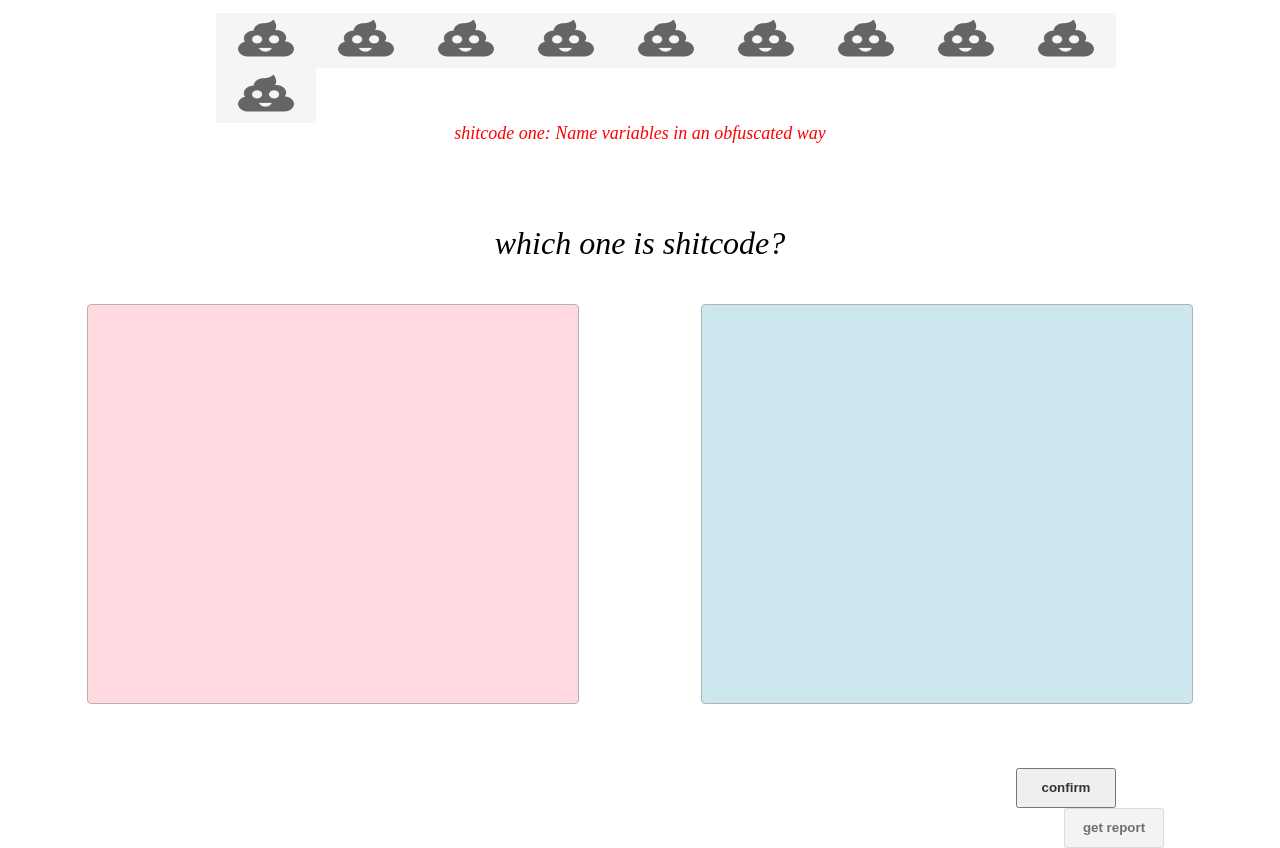
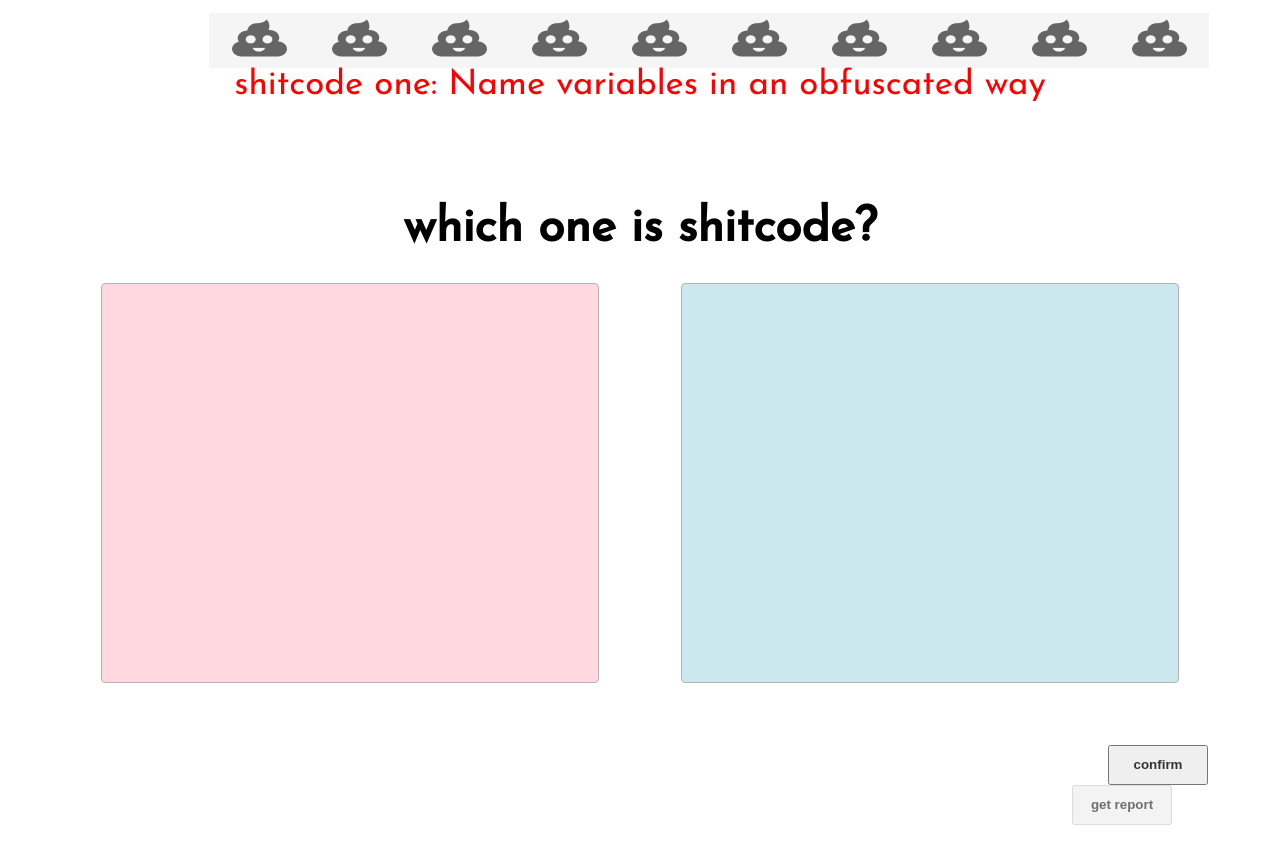
Before and after one commit to xiangzhennan/shitcode-web, an Angular app in the folder shitcode/: page /question in a window 1280 px wide. Shown: the top 848 px of the page. After the commit the page ends 825 px from the top, so only its background shows below. Built offline with nearby package versions, Linux system fonts and the light colour scheme.

Commit message:
alter font in Welcome & Question page; disable report cursor style

```diff
--- a/shitcode/src/app/components/question/question.component.css
+++ b/shitcode/src/app/components/question/question.component.css
@@ -1,12 +1,19 @@
 body{
   height:750px;
   background-repeat: no-repeat;
-  margin-top: 1%;
+  margin: 1% auto;
   position: relative;
 }
-.guide{
-  font-size: xx-large;
-  font-style: oblique;
+
+.font{
+ /* font-family: "Brush Script MT", cursive;
+  font-family: Georgia, serif;
+  font-family: Garamond, serif;*/
+  //font-family: 'Architects Daughter',serif;
+  /*font-family: 'Amatic SC',serif;
+  letter-spacing: 3px;*/
+  //font-family: 'Exo 2',serif;
+  font-family: Josefin Sans, serif;
 }
 
 .nav{
@@ -48,21 +55,32 @@ p{
 }
 
 .principle{
-  margin: 30px auto;
-  font-style: italic;
-  font-size:18px;
+  margin: 7px auto;
+  font-style: normal;
+  font-size:35px;
   color:red;
-  height: 20px;
+  height: 40px;
   clear:both;
 }
 
 .realPrinciple{
   margin: 5px auto;
   font-style: normal;
-  font-size: 18px;
-  color: deepskyblue;
-  height: 20px;
+  font-size: 35px;
+  text-align: center;
+  color: #757575;
+  height: 40px;
   transition: all 15s ease-out 1s;
+  word-wrap: break-word;
+  width: 90%;
+  position: relative;
+}
+
+.guide{
+  margin-top: 50px;
+  margin-bottom: 5px;
+  font-size: xxx-large;
+  font-weight: bold;
 }
 
 .container{
@@ -72,7 +90,7 @@ p{
   padding: 10px 10px;
   display: flex;
   align-items: center;
-  justify-content: space-around;
+  justify-content: space-evenly;
 }
 
 .question{
@@ -147,6 +165,8 @@ p{
   display: block;
   background-color: #FEC5BB;
   position: relative;
+  margin-left:1100px;
+  margin-right: 100px;
 }
 
 .footer button{
@@ -154,17 +174,20 @@ p{
   height: 3em;
   color: #333333;
   font-weight: bold;
+}
+
+#confirm{
+  float: left;
   cursor: pointer;
 }
 
 #report{
   float: right;
-  margin-right: 100px;
 }
 
-#confirm{
-  float: left;
-  margin-left:1000px;
+[disabled]{
+  opacity: 0.7;
+  cursor: not-allowed;
 }
 
 #report:hover{
@@ -180,8 +203,3 @@ p{
   -moz-box-shadow: 10px 10px 99px 6px rgba(76,201,240,1);
   box-shadow: 10px 10px 99px 6px rgba(76,201,240,1);
 }
-
-[disabled]{
-  opacity: 0.7;
-  cursor: not-allowed;
-}
--- a/shitcode/src/app/components/question/question.component.html
+++ b/shitcode/src/app/components/question/question.component.html
@@ -6,8 +6,9 @@
     <meta name="viewport" content="width=device-width, initial-scale=1, shrink-to-fit=no">
     <title>shitcode tutorial</title>
      <link rel="stylesheet" type="text/css" href="question.component.css">
+    <link rel="stylesheet" href="https://fonts.googleapis.com/css?family=Josefin+Sans">
   </head>
-  <body>
+  <body class="font">
     <div class="nav">
       <div class="navBox" *ngFor="let questionId of questionIDArray">
           <button [id] = "questionId" type="button" class="navButton" (click)="loadQuestion(questionId)">
--- a/shitcode/src/app/components/welcome/welcome.component.css
+++ b/shitcode/src/app/components/welcome/welcome.component.css
@@ -1,5 +1,15 @@
 .body{
   background-color: rgba(255,231,16,126);
+}
+
+.title{
+  font-size: 50px;
+  line-height: 55px;
+}
+
+.font{
+  //font-family: Copperplate, Papyrus, fantasy;
+  font-family: Zen dots, serif;
 }
 
 .logo{
@@ -28,7 +38,7 @@
   vertical-align: middle;
   display: inline-block;
   color: #59A3F8;
-  size:18px;
+  size:25px;
   line-height: 40px;
   font-weight: bolder;
   text-decoration:none;
--- a/shitcode/src/app/components/welcome/welcome.component.html
+++ b/shitcode/src/app/components/welcome/welcome.component.html
@@ -1,13 +1,17 @@
-<body>
+<!DOCTYPE html>
+<link rel="stylesheet" href="https://fonts.googleapis.com/css?family=Zen+Dots">
+<html>
+  <body class="font">
     <div class="logo">
         <img src="assets/img/logo.png" alt="logo" style="height:150px;width:400px;">
      </div>
      <div class="box">
-      <h1 style="font-size: 40px;line-height: 45px;">Find Out Shitcode</h1>
-      <p style="font-size: 16px;line-height: 28px;">Do you think you've known how to avoid shitcode?</p>
-      <p style="font-size: 16px;line-height: 28px;padding-bottom: 25px;">
+        <h1 class="title">Find Out Shitcode</h1>
+        <p style="font-size: 25px;line-height: 35px;">Do you think you've known how to avoid shitcode?</p>
+        <p style="font-size: 15px;line-height: 30px;padding-bottom: 25px;text-align: left;">
           Some little piece of shitcode may probably mess with your code. Test your skills and judge which snippet is shitcode. We've concluded several principles for you to get rid of shitcode, start and try it.
         </p>
         <a class="button" [routerLink]="['/question']">play</a>
      </div>
   </body>
+</html>>
```
Lines whose indentation alone changed are shown as unchanged.
